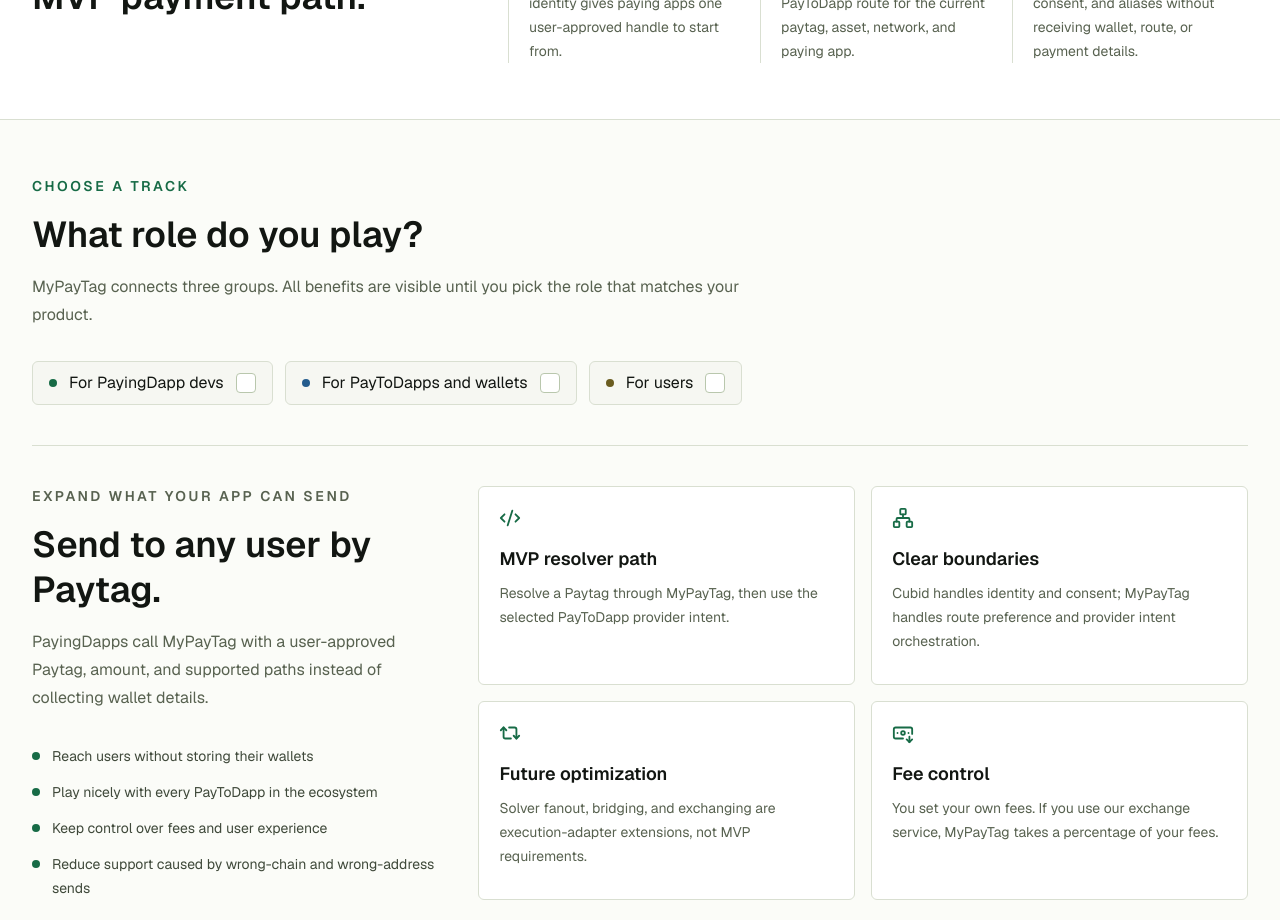
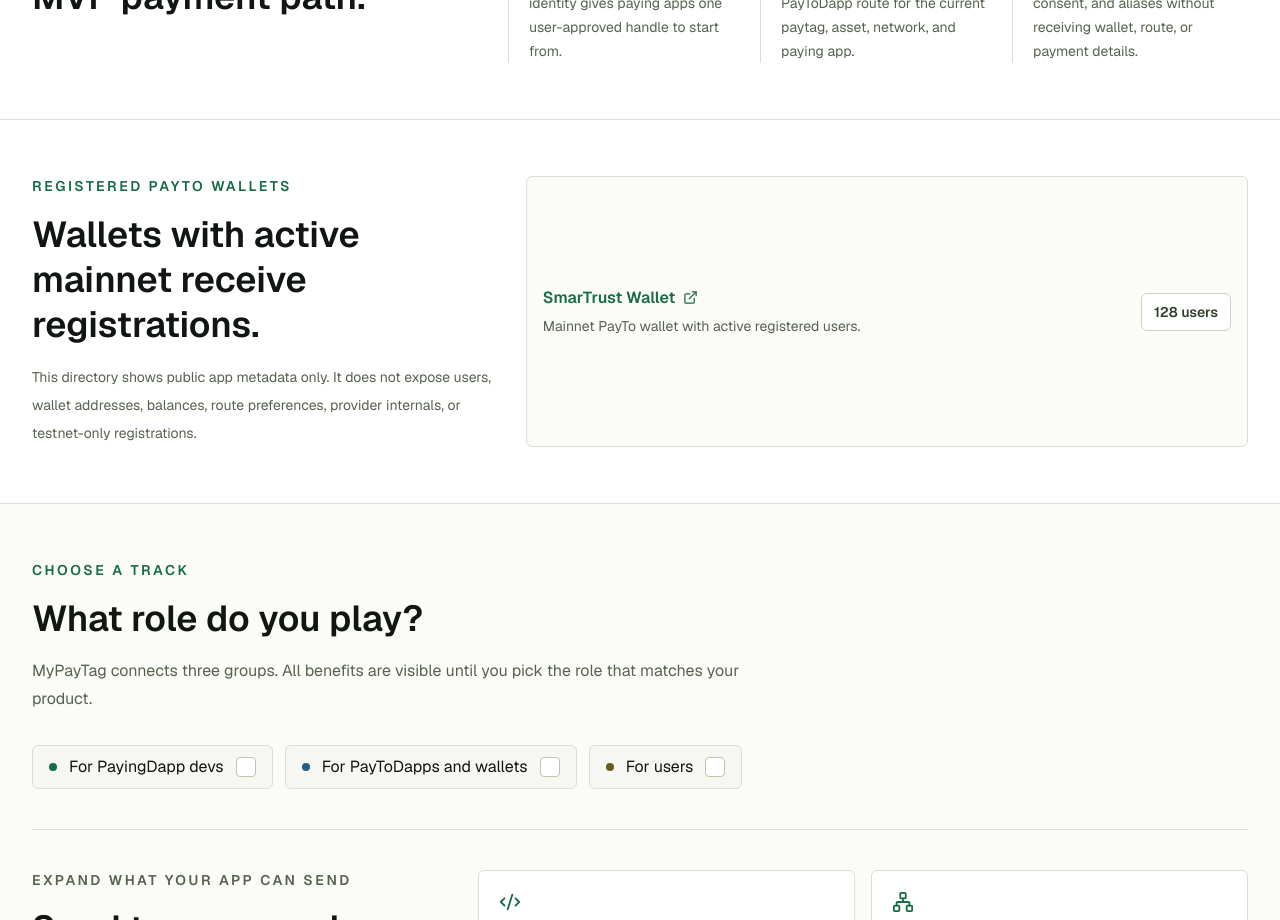
Before and after one commit to global-pay-to-resolver/globalpayto-site, a Next.js app: page / in a window 1280 px wide. Shown: the part 960-1880 px from the top of the page. Built offline with nearby package versions, Linux system fonts and the light colour scheme; no server answers; what @cubid/auth-react would draw is missing.

Commit message:
feat(mypaytag): add payto wallet directory

```diff
--- a/agent-context/todo.md
+++ b/agent-context/todo.md
@@ -798,7 +798,7 @@
 
 ### GPTW-S10-T3 Add Registered PayTo Wallet Directory Section
 
-Status: Todo
+Status: Complete
 Feature branch: codex/mypaytag-mvp-code-gap-todos-20260629
 Session log: TBD
 Depends on: mypaytag:GPTR-S8-T4
--- a/src/app/page.tsx
+++ b/src/app/page.tsx
@@ -85,6 +85,31 @@
   "Choose explicit raw-stamp Paytag exposure",
   "Grant or revoke MyPayTag paytag validation consent",
 ];
+
+const registeredPayToWallets = [
+  {
+    marketingName: "SmarTrust Wallet",
+    appUrl: "https://smartrust.example",
+    environment: "mainnet",
+    registeredUsersWithWallets: 128,
+  },
+  {
+    marketingName: "ChainCrew Test Wallet",
+    appUrl: "https://chaincrew.example",
+    environment: "testnet",
+    registeredUsersWithWallets: 42,
+  },
+  {
+    marketingName: "Example Wallet",
+    appUrl: "https://wallet.example",
+    environment: "mainnet",
+    registeredUsersWithWallets: 0,
+  },
+];
+
+const visiblePayToWallets = registeredPayToWallets.filter((wallet) => {
+  return wallet.environment === "mainnet" && wallet.registeredUsersWithWallets > 0;
+});
 
 export default function Home() {
   return (
@@ -180,6 +205,56 @@
                 </div>
               );
             })}
+          </div>
+        </div>
+      </section>
+
+      <section className="border-b border-[#d9dfd1] bg-white">
+        <div className="mx-auto grid max-w-7xl gap-8 px-6 py-14 lg:grid-cols-[0.78fr_1.22fr] lg:px-8">
+          <div>
+            <p className="text-sm font-semibold uppercase tracking-[0.18em] text-[#176b46]">
+              Registered PayTo wallets
+            </p>
+            <h2 className="mt-4 text-4xl font-semibold leading-tight">
+              Wallets with active mainnet receive registrations.
+            </h2>
+            <p className="mt-4 text-sm leading-7 text-[#586250]">
+              This directory shows public app metadata only. It does not expose
+              users, wallet addresses, balances, route preferences, provider
+              internals, or testnet-only registrations.
+            </p>
+          </div>
+          <div className="grid gap-3">
+            {visiblePayToWallets.length > 0 ? (
+              visiblePayToWallets.map((wallet) => (
+                <article
+                  className="flex flex-col gap-3 rounded-md border border-[#d9dfd1] bg-[#fbfcf8] p-4 sm:flex-row sm:items-center sm:justify-between"
+                  key={wallet.marketingName}
+                >
+                  <div>
+                    <a
+                      className="inline-flex items-center gap-2 text-base font-semibold text-[#176b46] hover:underline"
+                      href={wallet.appUrl}
+                      rel="noreferrer"
+                      target="_blank"
+                    >
+                      {wallet.marketingName}
+                      <ExternalLink size={15} aria-hidden="true" />
+                    </a>
+                    <p className="mt-1 text-sm leading-6 text-[#586250]">
+                      Mainnet PayTo wallet with active registered users.
+                    </p>
+                  </div>
+                  <span className="rounded-md border border-[#c8d4bf] bg-white px-3 py-2 text-sm font-semibold text-[#33402f]">
+                    {wallet.registeredUsersWithWallets.toLocaleString("en-US")} users
+                  </span>
+                </article>
+              ))
+            ) : (
+              <p className="rounded-md border border-[#d9dfd1] bg-[#fbfcf8] p-4 text-sm leading-6 text-[#586250]">
+                No public mainnet PayTo wallet entries are available yet.
+              </p>
+            )}
           </div>
         </div>
       </section>
```
